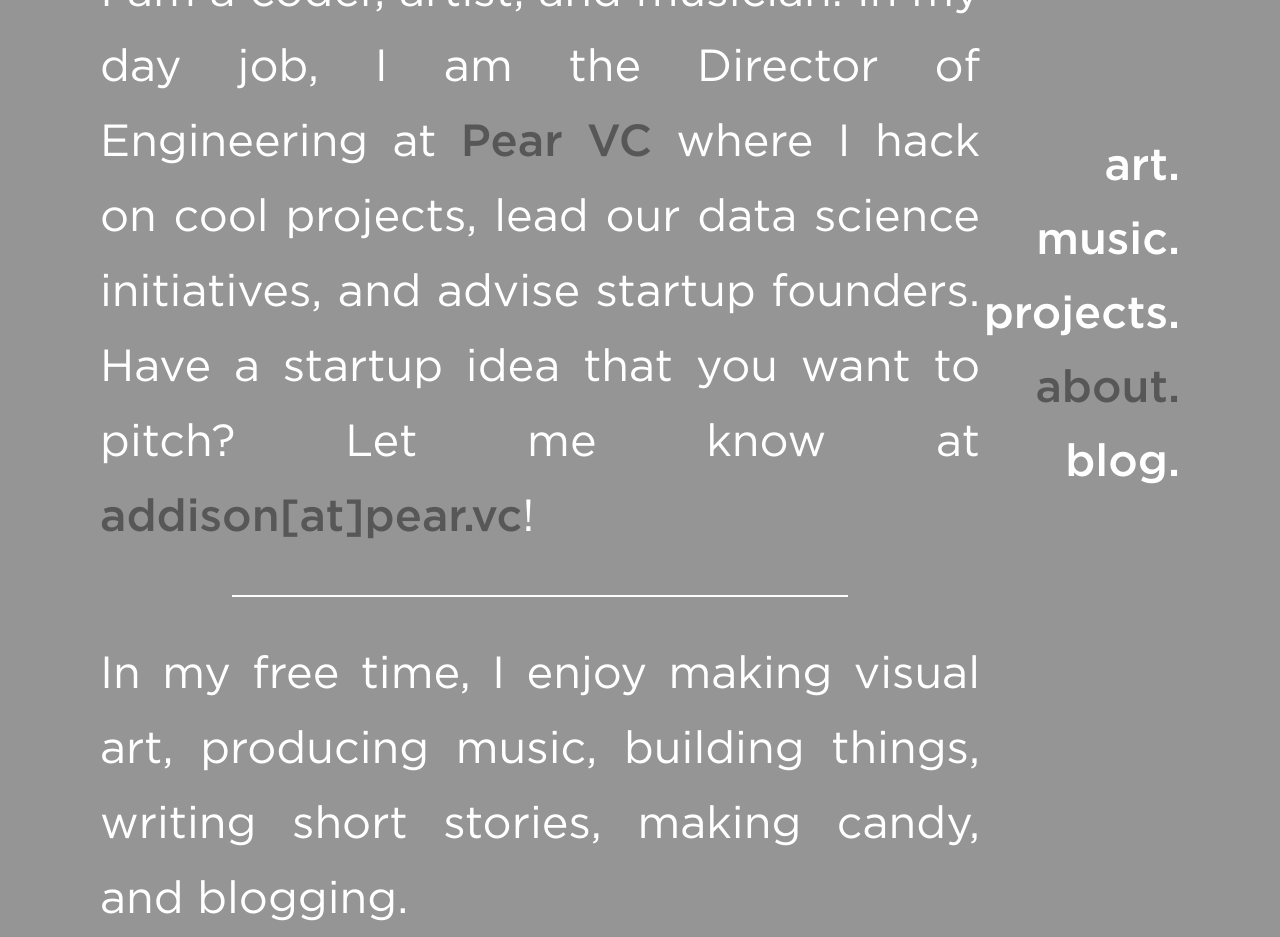
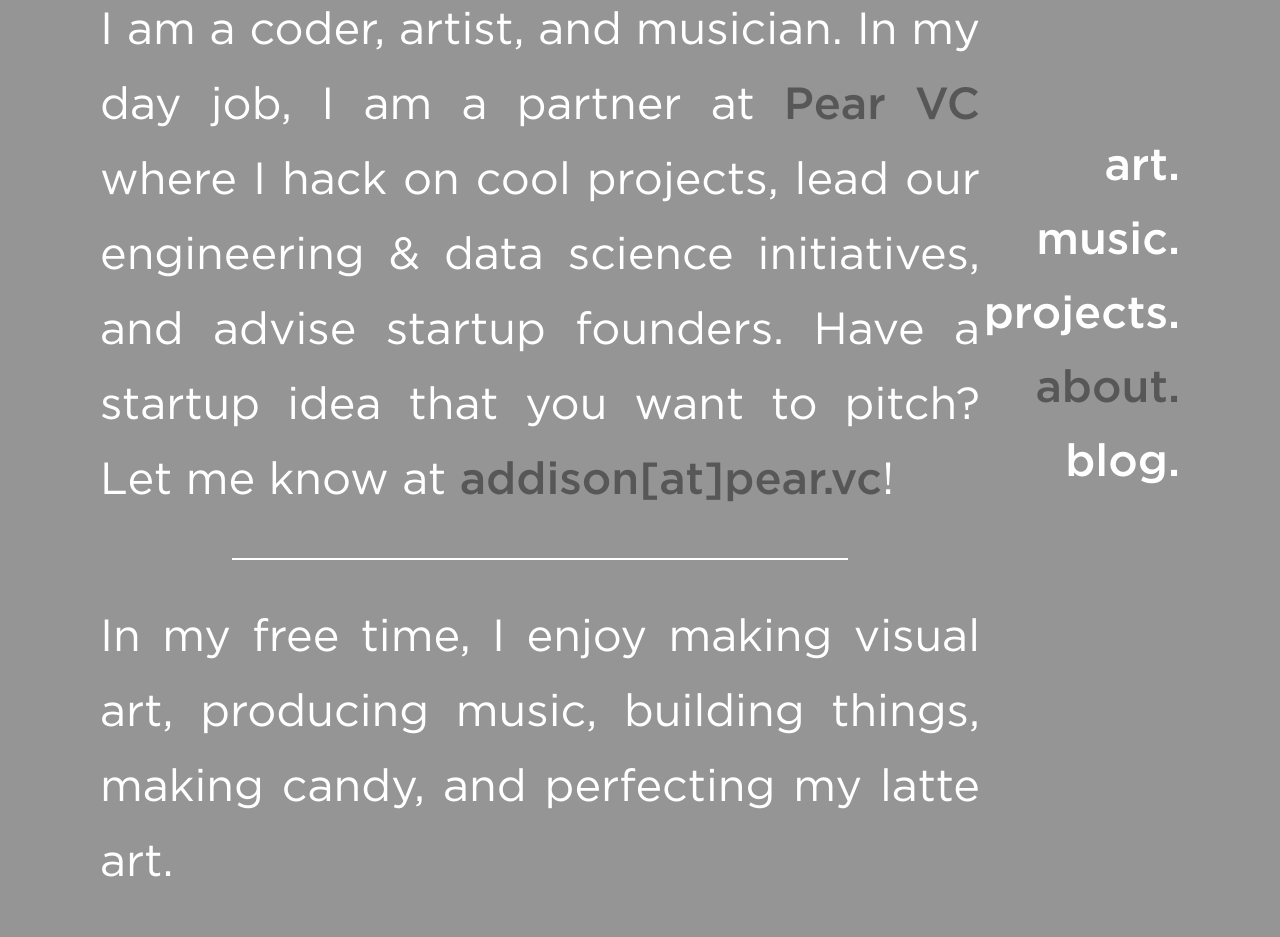
Before and after one commit to addisonleong/addisonleong.github.io, a plain HTML site: page about.html in a window 1280 px wide. After the commit the page ends 900 px from the top, so only its background shows below. Drawn offline with Linux system fonts and the light colour scheme.

Commit message:
Update about

```diff
--- a/about.html
+++ b/about.html
@@ -34,11 +34,11 @@
             <div id="info">
                 <h1>Hi there, I’m Addison!</h1>
                 <p>
-                    I am a coder, artist, and musician. In my day job, I am the Director of Engineering at <a href="https://pear.vc" target="_blank">Pear VC</a> where I hack on cool projects, lead our data science initiatives, and advise startup founders. Have a startup idea that you want to pitch? Let me know at <em>addison[at]pear.vc</em>!
+                    I am a coder, artist, and musician. In my day job, I am a partner at <a href="https://pear.vc" target="_blank">Pear VC</a> where I hack on cool projects, lead our engineering & data science initiatives, and advise startup founders. Have a startup idea that you want to pitch? Let me know at <em>addison[at]pear.vc</em>!
                 </p>
                 <div class="line"></div>
                 <p>
-                    In my free time, I enjoy making visual art, producing music, building things, writing short stories, making candy, and blogging.
+                    In my free time, I enjoy making visual art, producing music, building things, making candy, and perfecting my latte art.
                 </p>
             </div>
         </div>
```
